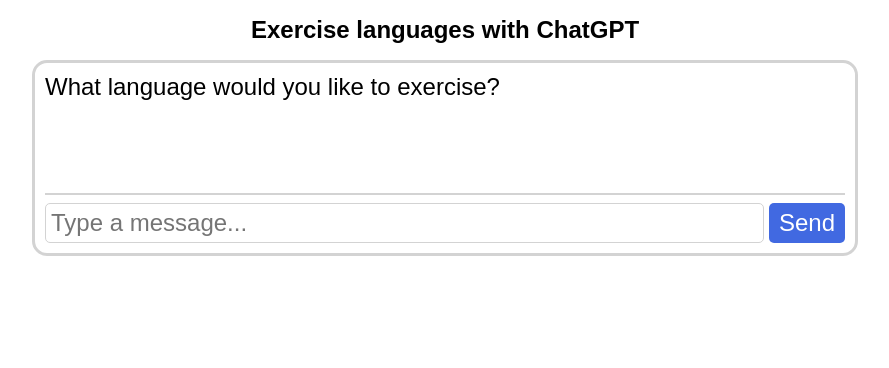
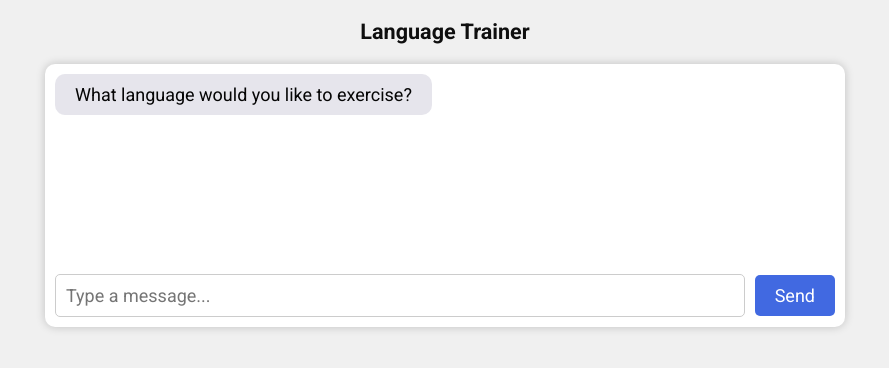
Before and after one commit to sander-van-damme/chatgpt-language-trainer, a plain HTML site: page index.html in a window 1280 px wide. Shown: the whole page, without its empty margins (195-1084 px from the left). Drawn offline with nearby package versions, Linux system fonts and the light colour scheme.

Commit message:
improve ui

```diff
--- a/index.html
+++ b/index.html
@@ -9,11 +9,11 @@
 </head>
 
 <body>
-    <h1>Exercise languages with ChatGPT</h1>
+    <h1>Language Trainer</h1>
 
     <div class="chat-container">
         <div class="chat-messages" id="chat-messages">
-            <div>What language would you like to exercise?</div>
+            <div class="message">What language would you like to exercise?</div>
         </div>
         <div class="chat-input">
             <input type="text" id="message-input" placeholder="Type a message...">
--- a/style.css
+++ b/style.css
@@ -1,50 +1,74 @@
+@import url('https://fonts.googleapis.com/css2?family=Roboto:wght@400;700&display=swap');
+
 * {
-    font-family: sans-serif;
-    font-size: x-large;
+    font-family: 'Roboto', sans-serif;
+    font-size: large;
+    color: #0f0f0f;
+    box-sizing: border-box;
+}
+
+body {
+    background-color: #f0f0f0;
+    margin: 0;
+    padding: 0;
 }
 
 h1 {
     text-align: center;
+    font-size: larger;
+    padding: 5px;
 }
 
 .chat-container {
     max-width: 800px;
     margin: 0 auto;
-    border: 3px solid lightgrey;
-    border-radius: 15px;
-    padding: 10px;
+    background-color: #fff;
+    border-radius: 10px;
+    box-shadow: 0px 0px 10px rgba(0, 0, 0, 0.2);
 }
 
 .chat-messages {
-    min-height: 5rem;
-    max-height: 20rem;
-    margin-bottom: 1%;
-    overflow-y: scroll;
-    border-bottom: 2px solid lightgrey;
+    min-height: 200px;
+    max-height: 500px;
+    overflow-y: auto;
+    padding: 10px;
+    display: flex;
+    flex-direction: column;
 }
 
 .message {
+    align-self: flex-start;
     margin-bottom: 10px;
+    border-radius: 10px;
+    padding: 10px 20px;
+    color: #050505;
+    background-color: #e6e5ec;
 }
 
 .user {
     text-align: right;
+    align-self: flex-end;
+    color: white;
+    background-color: #2393fe;
 }
 
 .corrector {
-    font-style: italic;
-    background-color: lightgrey;
+    color: white;
+    background-color: #00cd46;
 }
 
 .chat-input {
     display: flex;
+    align-items: center;
+    padding: 10px;
 }
 
 input[type="text"] {
     flex: 1;
-    padding: 5px;
-    border: 1px solid lightgrey;
+    padding: 10px;
+    border: 1px solid #ccc;
     border-radius: 5px;
+    margin-right: 10px;
 }
 
 button {
@@ -52,7 +76,10 @@ button {
     background-color: royalblue;
     border: none;
     border-radius: 5px;
-    padding: 5px 10px;
-    margin-left: 5px;
+    padding: 10px 20px;
     cursor: pointer;
 }
+
+button:hover {
+    background-color: #007acc;
+}
```
